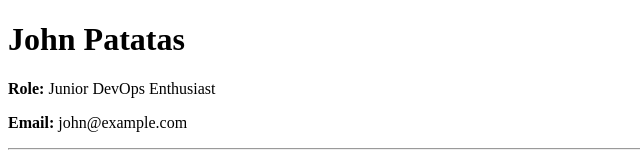
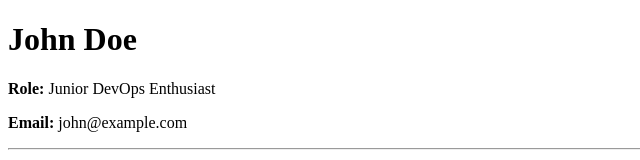
Before and after one commit to ZubiOps/cv-platform, a plain HTML site: page app/site/index.html in a window 1280 px wide. Shown: the top 160 px of the page, without its empty margins (0-640 px from the left). Drawn offline with Linux system fonts and the light colour scheme.

Commit message:
html modification roll back from test to original

```diff
--- a/app/site/index.html
+++ b/app/site/index.html
@@ -2,10 +2,10 @@
 <!DOCTYPE html>
 <html>
 <head>
-  <title>Fake CV - John Patatas</title>
+  <title>Fake CV - John Doe</title>
 </head>
 <body>
-  <h1>John Patatas</h1>
+  <h1>John Doe</h1>
   <p><strong>Role:</strong> Junior DevOps Enthusiast</p>
   <p><strong>Email:</strong> john@example.com</p>
   <hr>
```
